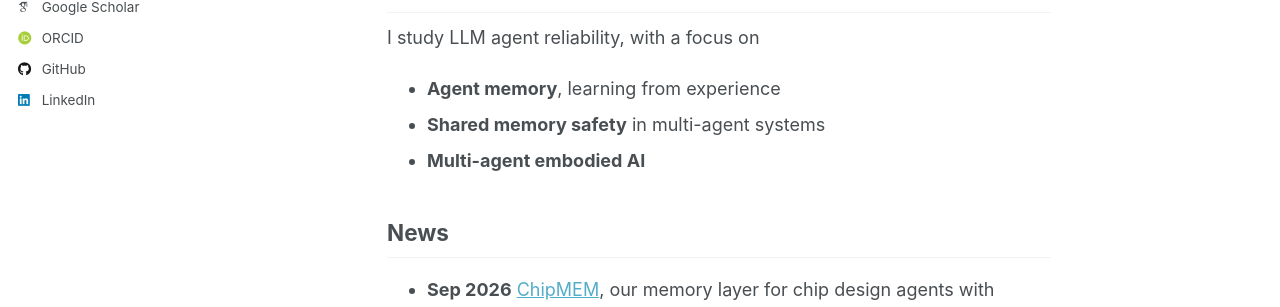
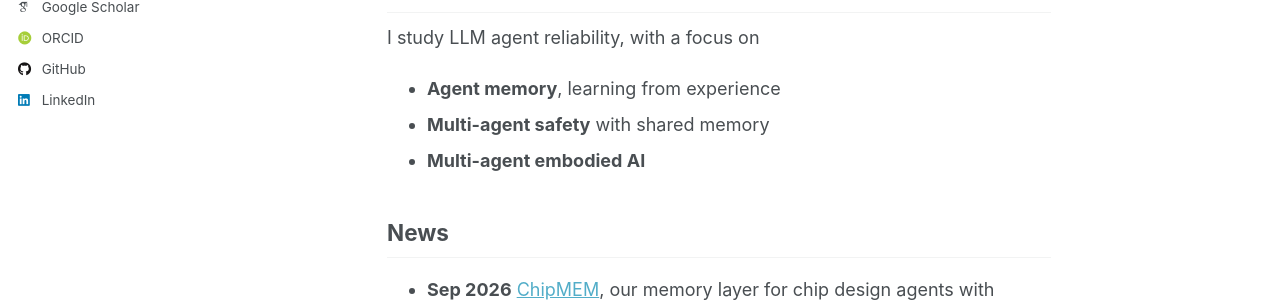
Before and after one commit to aalrabah/aalrabah.github.io, a Jekyll site: the page built from _pages/about.md, in a window 1280 px wide and 1307 px high. Shown: the part 416-723 px from the top of the window. Built offline with Jekyll 4.4.1, drawn with Linux system fonts in a browser that asks for light colours; some web fonts are replaced; a script that is not in the unit is left out.

Commit message:
Reword multi-agent safety focus

```diff
--- a/_pages/about.md
+++ b/_pages/about.md
@@ -13,7 +13,7 @@ I am a second-year PhD student in Computer Science at the University of Illinois
 ## Research Focus
 I study LLM agent reliability, with a focus on
 - **Agent memory**, learning from experience
-- **Shared memory safety** in multi-agent systems
+- **Multi-agent safety** with shared memory
 - **Multi-agent embodied AI**
 
 ## News
```
